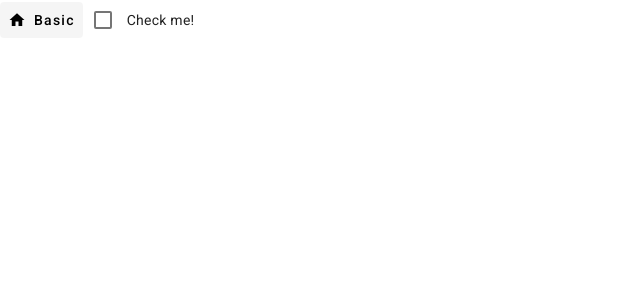
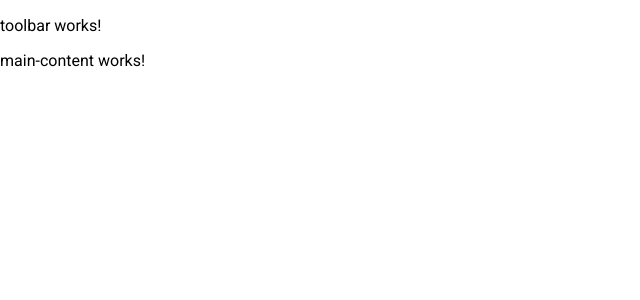
Before and after one commit to CosmicPhoenix2029/contactManager, an Angular app: page /contactmanager in a window 1280 px wide. Before the commit this address led to /demo/buttons. Shown: the top 300 px of the page, without its empty margins (0-640 px from the left). Built offline with nearby package versions, Linux system fonts and the light colour scheme.

Commit message:
configured routing for the components

```diff
--- a/src/app/app.module.ts
+++ b/src/app/app.module.ts
@@ -6,8 +6,9 @@ import { AppComponent } from './app.component';
 import { BrowserAnimationsModule } from '@angular/platform-browser/animations';
 
 const routes: Routes = [
+  { path: 'contactmanager', loadChildren: () => import('./contactmanager/contactmanager.module').then(m => m.ContactmanagerModule ) },
   { path: 'demo', loadChildren: () => import('./demo/demo.module').then(m => m.DemoModule ) },
-  { path: '**', redirectTo: 'demo' }
+  { path: '**', redirectTo: 'contactmanager' }
 ];
 
 @NgModule({
--- a/src/app/contactmanager/components/sidenav/sidenav.component.html
+++ b/src/app/contactmanager/components/sidenav/sidenav.component.html
@@ -1 +1,2 @@
-<p>sidenav works!</p>
+<app-toolbar></app-toolbar>
+<router-outlet></router-outlet>
--- a/src/app/contactmanager/contactmanager-app.component.ts
+++ b/src/app/contactmanager/contactmanager-app.component.ts
@@ -3,9 +3,7 @@ import { Component } from '@angular/core';
 @Component({
   selector: 'app-contactmanager-app',
   template: `
-    <p>
-      contactmanager-app works!
-    </p>
+    <app-sidenav></app-sidenav>
   `,
   styleUrls: ['./contactmanager-app.component.scss']
 })
```
Also changed, not shown: src/app/contactmanager/contactmanager.module.ts (+20 -1 lines).
